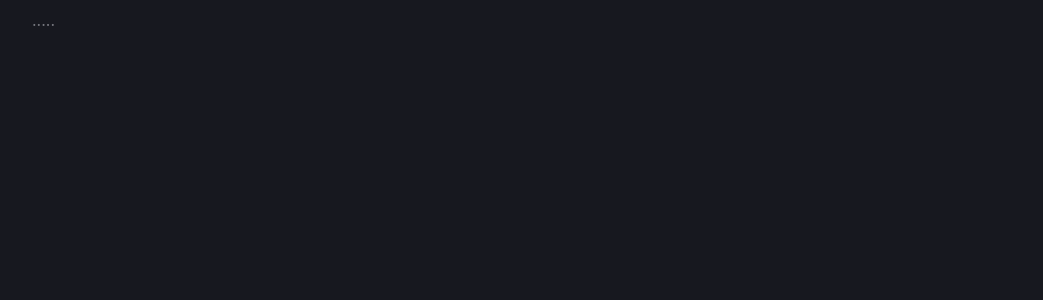
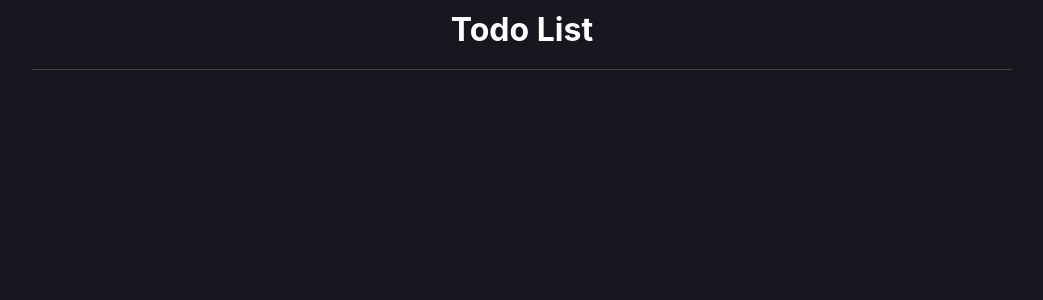
Before and after one commit to mspdl/todo-list, a React (Create React App) app: page / in a window 1280 px wide. Shown: the top 300 px of the page, without its empty margins (118-1161 px from the left). Built offline with nearby package versions, Linux system fonts and the light colour scheme.

Commit message:
Header Component

```diff
--- a/src/App.styles.ts
+++ b/src/App.styles.ts
@@ -11,3 +11,12 @@ export const Area = styled.div`
   max-width: 980px;
   padding: 10px;
 `;
+
+export const Header = styled.h1`
+  margin: 0;
+  padding: 0;
+  color: #fff;
+  text-align: center;
+  border-bottom: 1px solid #444;
+  padding-bottom: 20px;
+`;
--- a/src/App.tsx
+++ b/src/App.tsx
@@ -3,7 +3,9 @@ import * as Styles from "./App.styles";
 const App = () => {
   return (
     <Styles.Container>
-      <Styles.Area>.....</Styles.Area>
+      <Styles.Area>
+        <Styles.Header>Todo List</Styles.Header>
+      </Styles.Area>
     </Styles.Container>
   );
 };
```
